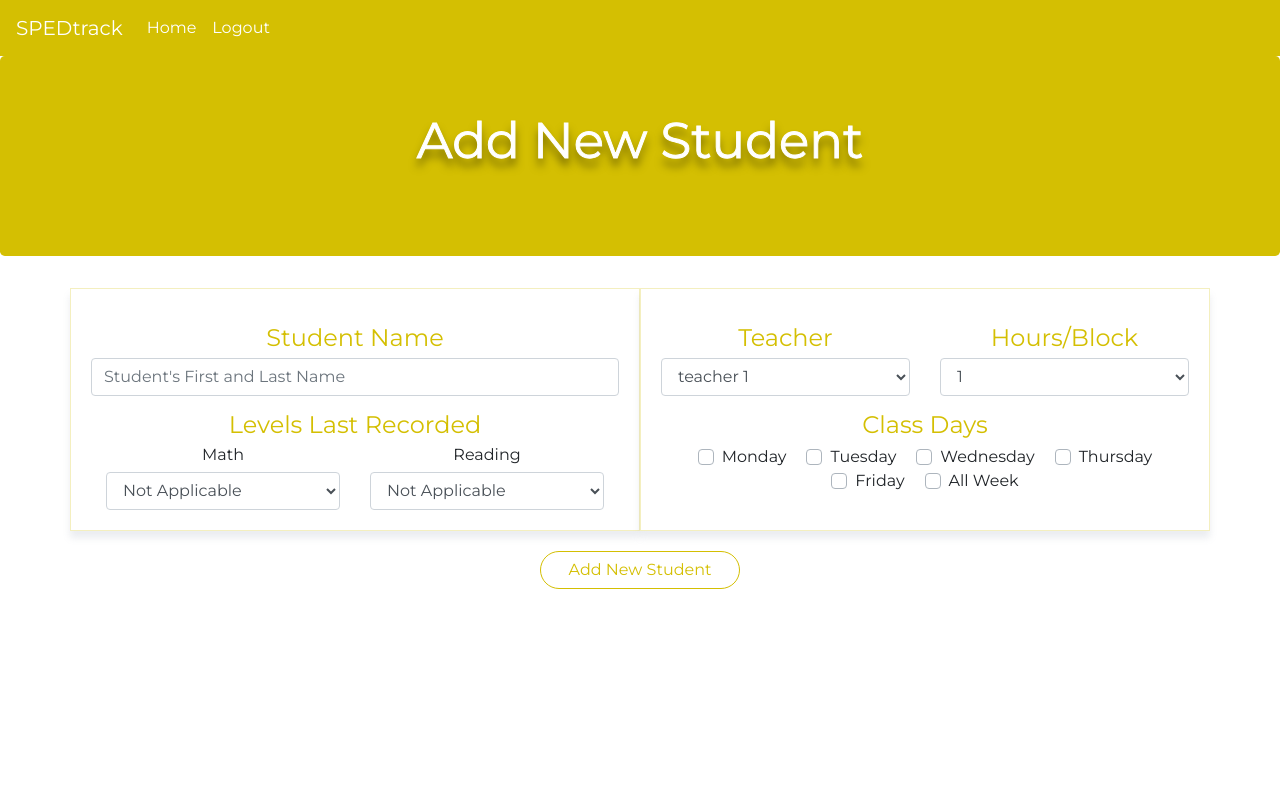
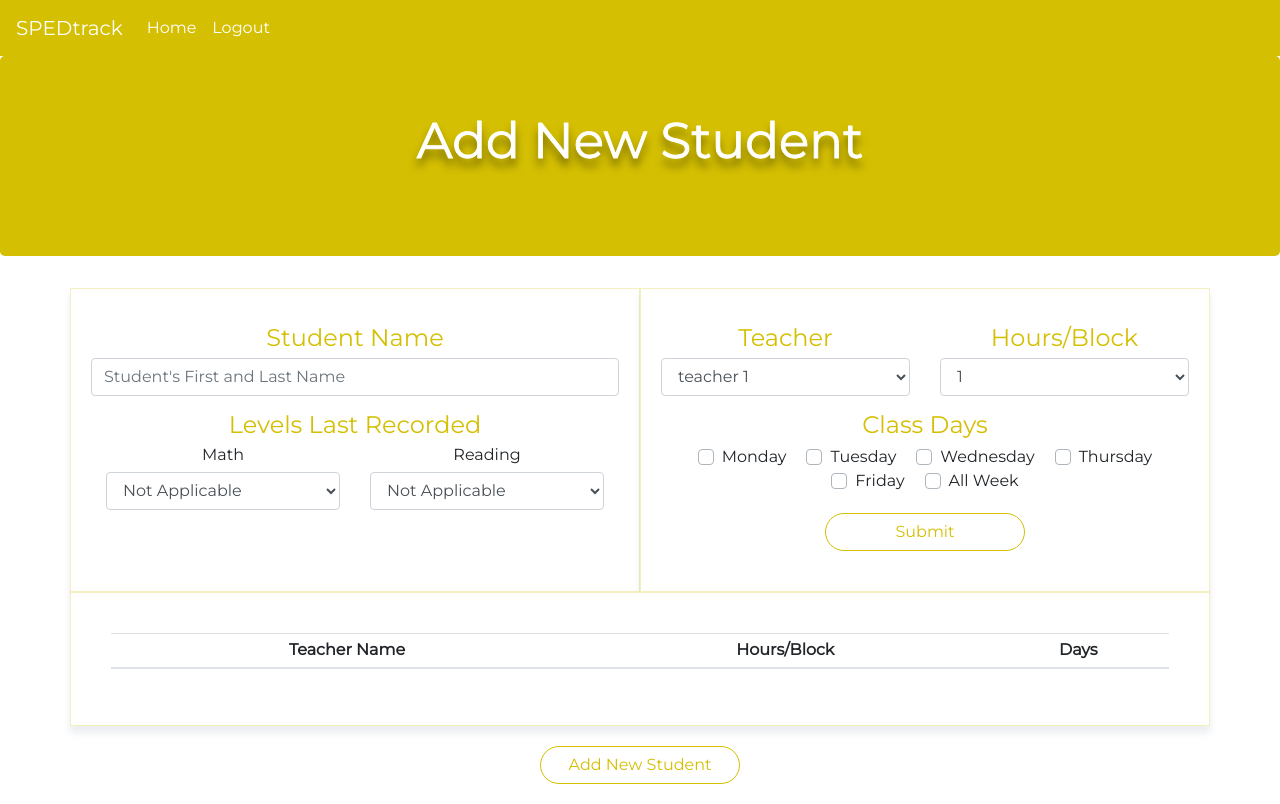
Before and after one commit to rcliffd/spedtrack, a React (Create React App) app: page /NewStudent in a window 1280 px wide. Built offline with nearby package versions, Linux system fonts and the light colour scheme.

Commit message:
commit before another pull

```diff
--- /dev/null
+++ b/src/components/StudentInfo/NewScheduleTable.js
@@ -0,0 +1,36 @@
+import React from "react";
+
+function NewScheduleTable() {
+    return (
+        <div class="row">
+            <div className="card col-md-12">
+
+
+
+
+
+                    {/* <div class="card-header">Student</div> */}
+
+                    <div class="card-body">
+                        <table class="table table-sm table-hover" id="schedule-table">
+                            <thead>
+                                <tr class="tr-head">
+                                    <th scope="col">Teacher Name</th>
+
+                                    <th scope="col">Hours/Block</th>
+                                    <th scope="col">Days</th>
+
+                                </tr>
+                            </thead>
+                            <tbody>
+                            </tbody>
+                        </table>
+                    </div>
+
+            </div>
+        </div>
+
+    )
+}
+
+export default NewScheduleTable;
--- a/src/pages/NewStudent.js
+++ b/src/pages/NewStudent.js
@@ -8,6 +8,7 @@ import TeacherList from "../components/TeacherList/TeacherList"
 import Hours from "../components/Hours/Hours"
 import FormBtn from "../components/StudentInfo/FormBtn"
 import API from "../utils/API";
+import NewScheduleTable from "../components/StudentInfo/NewScheduleTable"
 
 
 
@@ -79,22 +80,38 @@ class NewStudent extends React.Component {
                     handleInputChange={this.handleInputChange}
                     />
                     </div>
-                {/* <div className="container"> */}
+
                     <div className="col-md-6 card">
                         <div className="row">
                             <TeacherList></TeacherList>
                             <Hours></Hours>
                         </div>
+
+                        <div>
                         <ClassDays></ClassDays>
                         </div>
+
+                        <FormBtn
+                        id="hourSubmit"
+                        onClick={this.handleFormSubmit}
+                        >Submit
+                        </FormBtn>
+
                     </div>
-                {/* </div> */}
+
+                </div>
+                <div className="wrapper">
+                    <NewScheduleTable></NewScheduleTable>
+                </div>
+                <div>
                         <FormBtn
+                        id="studentSubmit"
                         onClick={this.handleFormSubmit}
-                >
-                    Add New Student
+                        >Add New Student
                         </FormBtn>
                     </div>
+                </div>
+
            </div>
        )
    }
--- a/src/style.css
+++ b/src/style.css
@@ -53,6 +53,12 @@ button.navbar-toggler {
     border: none;
 }
 
+#hourSubmit, #studentSubmit {
+    margin: 0 auto;
+    margin-top: 20px;
+    margin-bottom: 20px;
+}
+
 
 
 span.navbar-toggler-icon {
```
Lines whose indentation alone changed are shown as unchanged.
